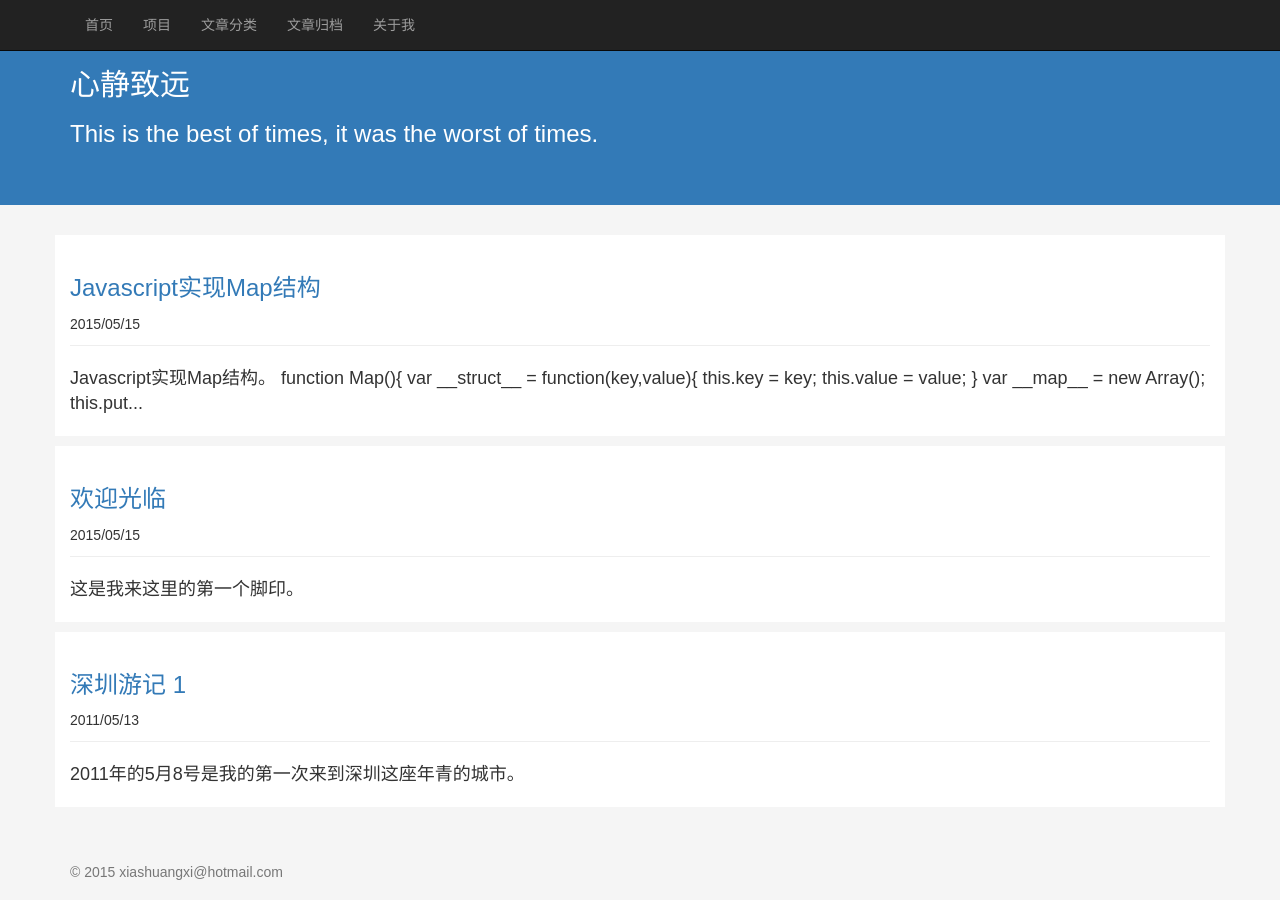
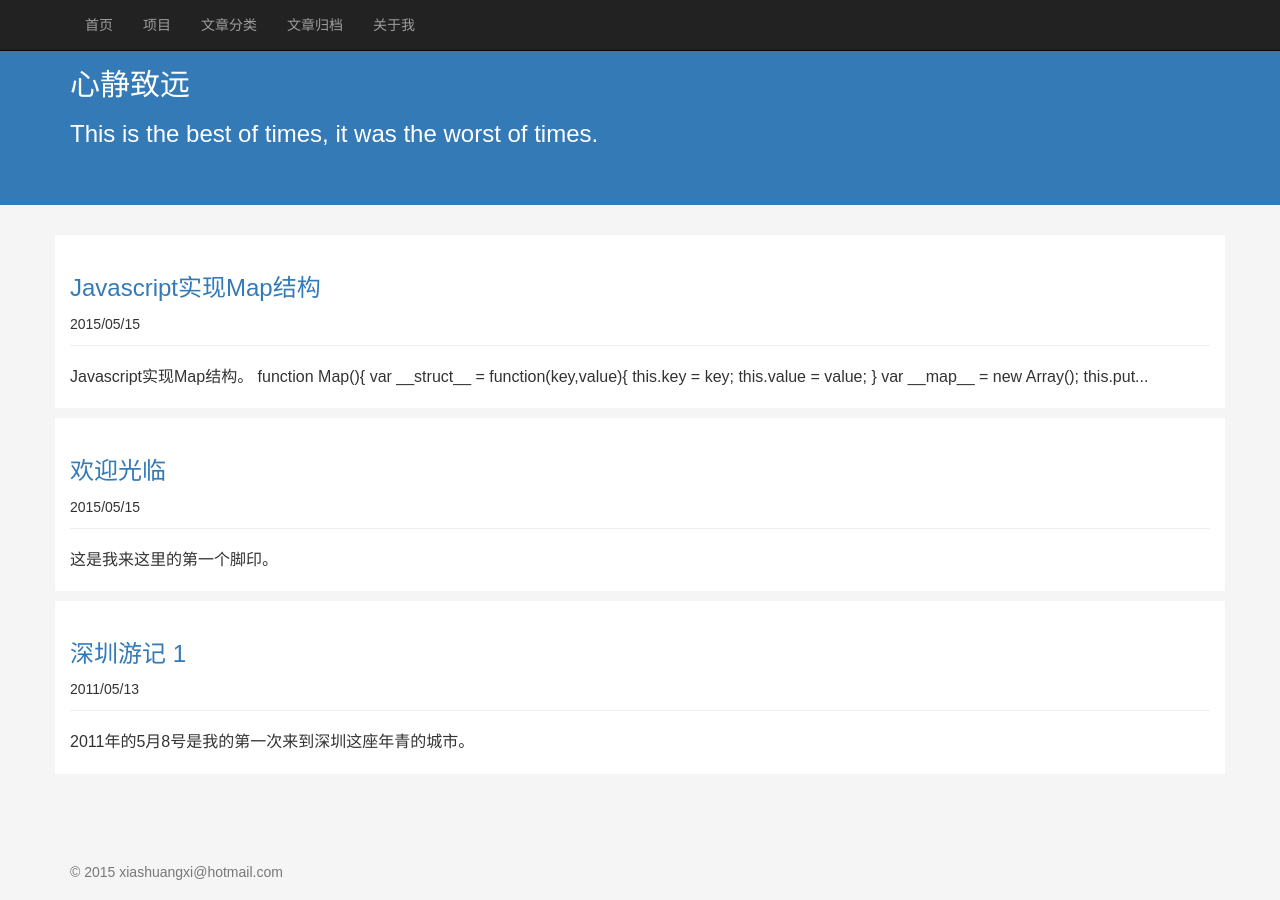
Before and after one commit to jinchangle/xiashuangxi.github.io, a Jekyll site: the page built from index.html, in a window 1280 px wide. Built offline with Jekyll 4.4.1, drawn with Linux system fonts in a browser that asks for light colours; nearby versions of some CDN libraries; the list of posts is cut into pages by our own code; comment, search, counter and statistics services are not loaded.

Commit message:
Update default.html

```diff
--- a/_layouts/default.html
+++ b/_layouts/default.html
@@ -12,7 +12,7 @@
                 <h3>{{ post.title }}</h3>
             </a>{{ post.date| date:"%Y/%m/%d" }}
         </div>
-        <p id='page.content' class="lead" style='font-size:18px;'>{{ post.content |strip_html|truncatewords:20}}</p>
+        <p id='page.content' class="lead" style='font-size:16px;'>{{ post.content |strip_html|truncatewords:20}}</p>
         <p>
             <span class="ds-thread-count badge" data-thread-key="{{post.id}}" data-count-type="comments"></span>
             <!-- 多说js加载开始，一个页面只需要加载一次 -->
```
